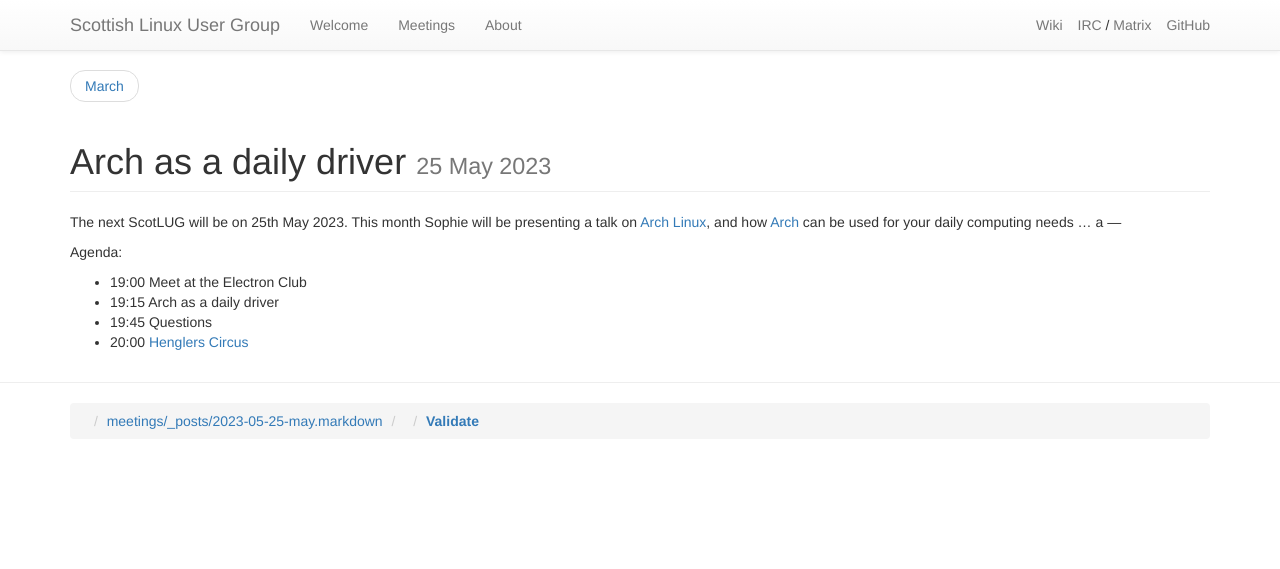
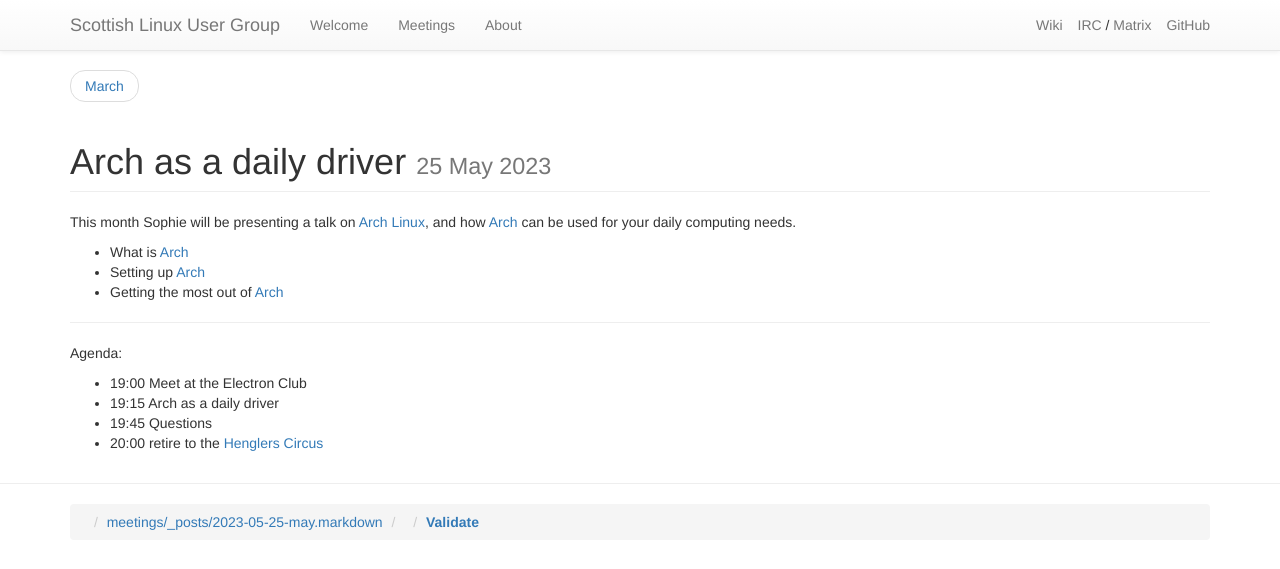
Before and after one commit to ScotLUG/scotlug.github.io, a Jekyll site: the page built from meetings/_posts/2023-05-25-may.markdown, in a window 1280 px wide. Shown: the top 569 px of the page. Built offline with Jekyll 4.4.1, drawn with Linux system fonts in a browser that asks for light colours; nearby versions of some CDN libraries; library files that are not in the unit come from our copies.

Commit message:
Fix some punctuation and add a bit more detail.

```diff
--- a/meetings/_posts/2023-05-25-may.markdown
+++ b/meetings/_posts/2023-05-25-may.markdown
@@ -2,8 +2,13 @@
 title: Arch as a daily driver
 ---
 
-The next ScotLUG will be on 25th May 2023.  This month Sophie will be presenting a talk on [Arch Linux](https://archlinux.org/), and how [Arch](https://archlinux.org) can  be used for your daily computing needs &hellip;
-a
+This month Sophie will be presenting a talk on [Arch Linux](https://archlinux.org/), and how [Arch](https://archlinux.org) can be used for your daily computing needs.
+
+ * What is [Arch](https://archlinux.org)
+ * Setting up [Arch](https://archlinxu.org)
+ * Getting the most out of [Arch](https://archlinxu.org)
+
+
 ---
 
 Agenda:
@@ -11,4 +16,4 @@
  * 19:00 Meet at the Electron Club
  * 19:15 Arch as a daily driver
  * 19:45 Questions
- * 20:00 [Henglers Circus](https://goo.gl/maps/VcULEpKxQhmujM3v8)
+ * 20:00 retire to the [Henglers Circus](https://goo.gl/maps/VcULEpKxQhmujM3v8)
--- a/meetings/index.html
+++ b/meetings/index.html
@@ -3,7 +3,7 @@
 title: Meetings
 ---
 
-<p>People gather and meet in the Electron Club (<abbr title="Centre for Contemporary Arts">CCA</abbr>, <a href="https://www.openstreetmap.org/way/60085920">350 Sauchiehall Street, Glasgow, G2 3JD<sup class="octicon octicon-location"></sup></a>) at around 19:00, and talks start at 19:30.  The Electron Club is on the first floor of the CCA. We generally migrate to Henglers Circus on Sauchiehall Street after the meeting.</p>
+<p>People gather and meet in the Electron Club (<abbr title="Centre for Contemporary Arts">CCA</abbr>, <a href="https://www.openstreetmap.org/way/60085920">350 Sauchiehall Street, Glasgow, G2 3JD<sup class="octicon octicon-location"></sup></a>) at around 19:00, and talks start at 19:15.  The Electron Club is on the first floor of the CCA. We generally migrate to Henglers Circus on Sauchiehall Street after the meeting.</p>
 
 {% include map.html %}
 
```
